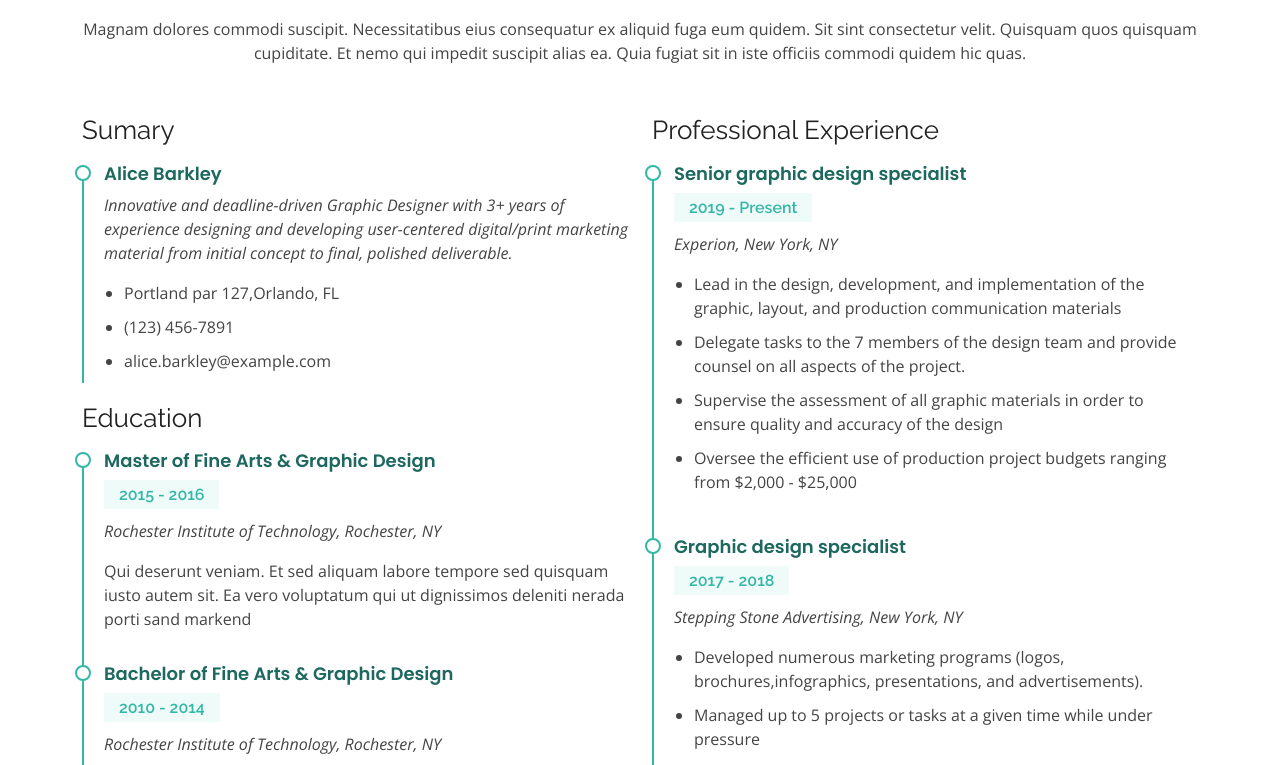
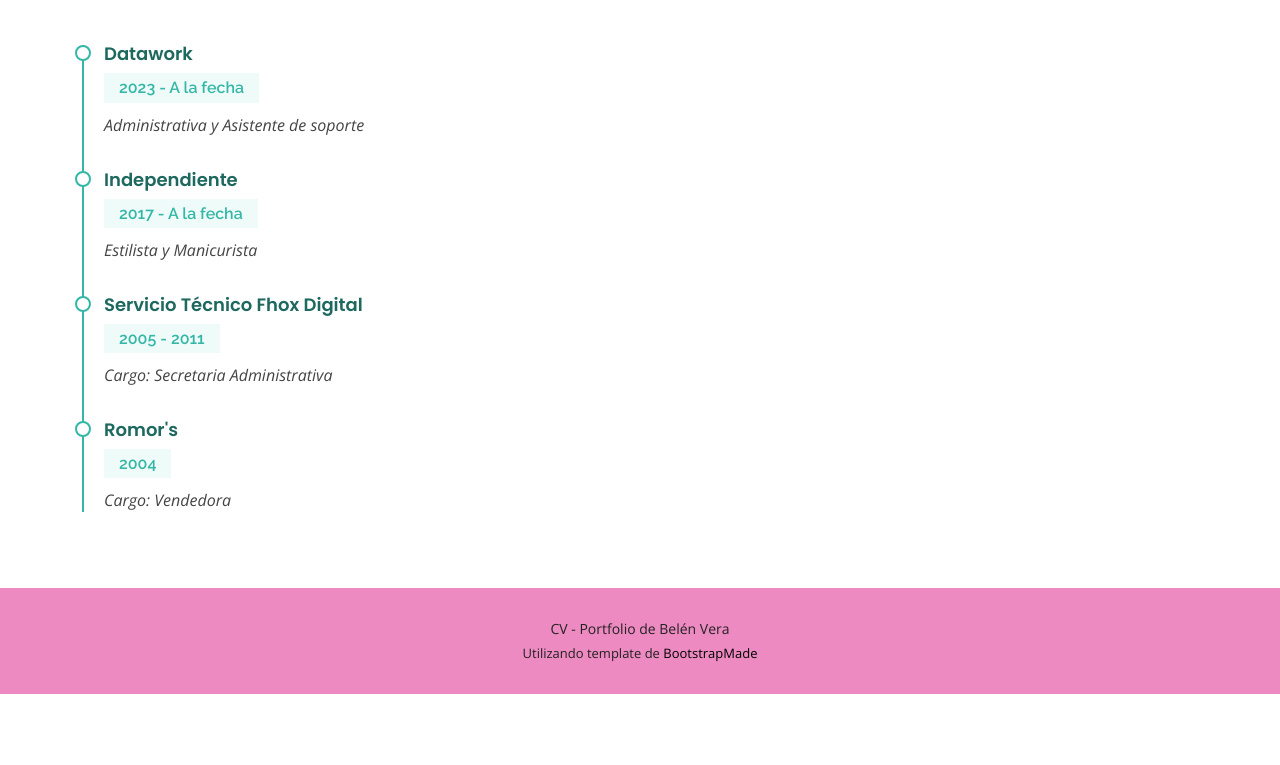
Before and after one commit to gcartes/belenverav.github.io, a plain HTML site: page experience.html in a window 1280 px wide. Shown: the part 171-936 px from the top of the page. After the commit the page ends 865 px from the top, so only its background shows below. Drawn offline with nearby package versions, Linux system fonts and the light colour scheme.

Commit message:
Se ingresa info  experiencia laboral

```diff
--- a/experience.html
+++ b/experience.html
@@ -63,71 +63,31 @@
         <div class="container" data-aos="fade-up">
 
           <div class="section-title">
-            <h2>Resume</h2>
-            <p>Magnam dolores commodi suscipit. Necessitatibus eius consequatur ex aliquid fuga eum quidem. Sit sint consectetur velit. Quisquam quos quisquam cupiditate. Et nemo qui impedit suscipit alias ea. Quia fugiat sit in iste officiis commodi quidem hic quas.</p>
+            <h2>Experiencia Laboral</h2>
           </div>
 
-          <div class="row">
-            <div class="col-lg-6">
-              <h3 class="resume-title">Sumary</h3>
-              <div class="resume-item pb-0">
-                <h4>Alice Barkley</h4>
-                <p><em>Innovative and deadline-driven Graphic Designer with 3+ years of experience designing and developing user-centered digital/print marketing material from initial concept to final, polished deliverable.</em></p>
-                <p>
-                <ul>
-                  <li>Portland par 127,Orlando, FL</li>
-                  <li>(123) 456-7891</li>
-                  <li>alice.barkley@example.com</li>
-                </ul>
-                </p>
-              </div>
-
-              <h3 class="resume-title">Education</h3>
+          <div class="resume-item">
+            <h4>Datawork</h4>
+            <h5>2023 - A la fecha</h5>
+            <p><em>Administrativa y Asistente de soporte</em></p>
+          </div>
               <div class="resume-item">
-                <h4>Master of Fine Arts &amp; Graphic Design</h4>
-                <h5>2015 - 2016</h5>
-                <p><em>Rochester Institute of Technology, Rochester, NY</em></p>
-                <p>Qui deserunt veniam. Et sed aliquam labore tempore sed quisquam iusto autem sit. Ea vero voluptatum qui ut dignissimos deleniti nerada porti sand markend</p>
+                <h4>Independiente</h4>
+                <h5>2017 - A la fecha</h5>
+                <p><em>Estilista y Manicurista</em></p>
               </div>
               <div class="resume-item">
-                <h4>Bachelor of Fine Arts &amp; Graphic Design</h4>
-                <h5>2010 - 2014</h5>
-                <p><em>Rochester Institute of Technology, Rochester, NY</em></p>
-                <p>Quia nobis sequi est occaecati aut. Repudiandae et iusto quae reiciendis et quis Eius vel ratione eius unde vitae rerum voluptates asperiores voluptatem Earum molestiae consequatur neque etlon sader mart dila</p>
+                <h4>Servicio Técnico Fhox Digital</h4>
+                <h5>2005 - 2011</h5>
+                <p><em>Cargo: Secretaria Administrativa</em></p>
+              </div>
+              <div class="resume-item">
+                <h4>Romor's</h4>
+                <h5>2004</h5>
+                <p><em>Cargo: Vendedora</em></p>
               </div>
             </div>
-            <div class="col-lg-6">
-              <h3 class="resume-title">Professional Experience</h3>
-              <div class="resume-item">
-                <h4>Senior graphic design specialist</h4>
-                <h5>2019 - Present</h5>
-                <p><em>Experion, New York, NY </em></p>
-                <p>
-                <ul>
-                  <li>Lead in the design, development, and implementation of the graphic, layout, and production communication materials</li>
-                  <li>Delegate tasks to the 7 members of the design team and provide counsel on all aspects of the project. </li>
-                  <li>Supervise the assessment of all graphic materials in order to ensure quality and accuracy of the design</li>
-                  <li>Oversee the efficient use of production project budgets ranging from $2,000 - $25,000</li>
-                </ul>
-                </p>
-              </div>
-              <div class="resume-item">
-                <h4>Graphic design specialist</h4>
-                <h5>2017 - 2018</h5>
-                <p><em>Stepping Stone Advertising, New York, NY</em></p>
-                <p>
-                <ul>
-                  <li>Developed numerous marketing programs (logos, brochures,infographics, presentations, and advertisements).</li>
-                  <li>Managed up to 5 projects or tasks at a given time while under pressure</li>
-                  <li>Recommended and consulted with clients on the most appropriate graphic design</li>
-                  <li>Created 4+ design presentations and proposals a month for clients and account managers</li>
-                </ul>
-                </p>
-              </div>
-            </div>
-          </div>
 
-        </div>
       </section><!-- End Resume Section -->
 
     </main><!-- End #main -->
```
